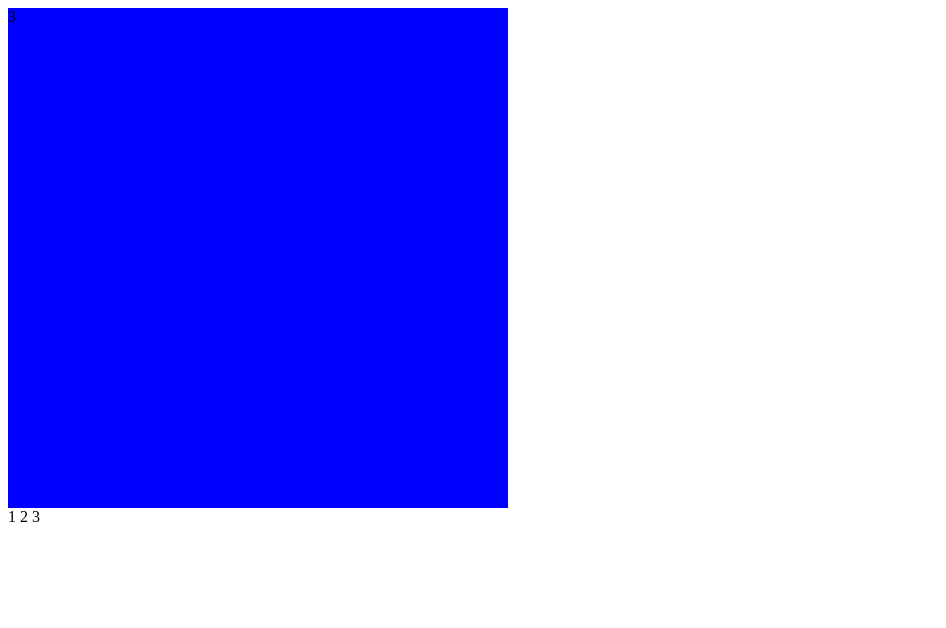
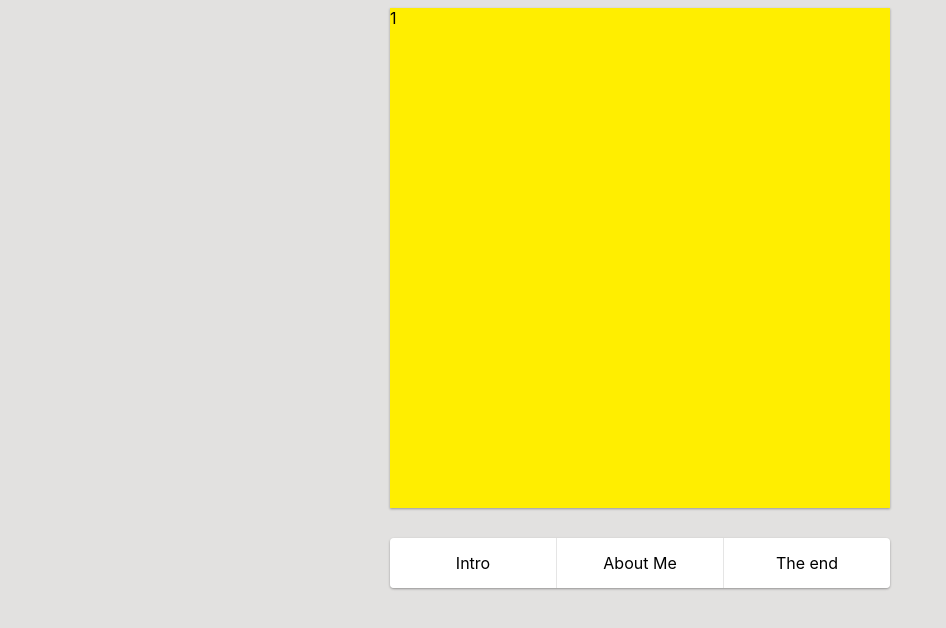
Before and after one commit to arpanpatel/me_in_10kb, a plain HTML site: page index.html in a window 1280 px wide. Shown: the whole page, without its empty margins (0-946 px from the left). Drawn offline with Linux system fonts and the light colour scheme.

Commit message:
add css slider

```diff
--- a/index.html
+++ b/index.html
@@ -5,14 +5,21 @@
 	<title>Me in 10kb</title>
 
 	<style>
+
+	    body {
+	    	background: #e2e1e0;
+	    	font-family: -apple-system, BlinkMacSystemFont, San Francisco, Roboto, Segoe UI, Helvetica Neue, sans-serif;
+	    }
+
 		.slider-container {
 			max-width: 500px;
 			height: 500px;
 			position: relative;
+			margin: 0 auto;
 		}
 
 		.slider-container {
-
+          box-shadow: 0 1px 3px rgba(0,0,0,0.12), 0 1px 2px rgba(0,0,0,0.24);
 		}
 
 		.slider-container > div {
@@ -21,21 +28,50 @@
            height: 100%;
            width: 100%;
            background-color: #fe0;
+
            transition: all 0.5s ease-in-out;
 		}
+
+		.slide-1 { z-index: 5 }
 
         #slide-1:checked ~ .slide-1 {
            z-index: 5;
            transition: all 0.5s ease-in-out;
         }
 
-        #slide-2:checked ~ .slide-2 {
-           z-index: 5;
+        #slide-2:checked ~ .slide-2 { z-index: 5 }
+
+        #slide-3:checked ~ .slide-3 { z-index: 5 }
+
+        .pagination {
+        	text-align: center;
+        	max-width: 500px;
+
+        	display: flex;
+        	margin: 30px auto 0 auto;
+        	border-radius: 4px;
+        	overflow: hidden;
+        	box-shadow: 0 1px 3px rgba(0,0,0,0.12), 0 1px 2px rgba(0,0,0,0.24);
         }
 
-        #slide-3:checked ~ .slide-3 {
-           z-index: 5;
+        .pagination label {
+        	border-right: 1px solid #e5e5e5;
+        	display: inline-block;
+        	padding: 15px 0;
+        	background-color: #fff;
+        	cursor: pointer;
+        	width: 33.33%;
+        	min-width: 100px;
         }
+
+        .pagination label:hover {
+        	background-color: transparent;
+        }
+
+        .pagination label:last-child {
+           border-right: 0;
+        }
+
 	</style>
 </head>
 <body>
@@ -62,15 +98,15 @@
   <div class="pagination">
 
     <label for="slide-1">
-    	1
+    	Intro
     </label>
 
     <label for="slide-2">
-    	2
+    	About Me
     </label>
 
     <label for="slide-3">
-    	3
+    	The end
     </label>
 
   </div>
```
